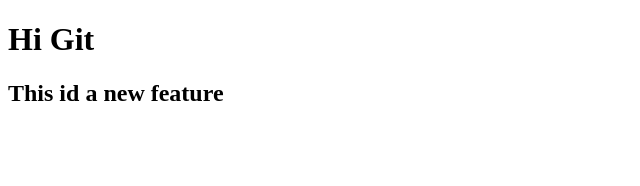
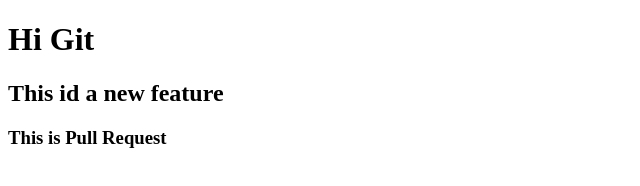
Before and after one commit to aniketbiradar-official/localrepo, a plain HTML site: page index.html in a window 1280 px wide. Shown: the whole page, without its empty margins (0-640 px from the left). Drawn offline with Linux system fonts and the light colour scheme.

Commit message:
Pull Request add

```diff
--- a/index.html
+++ b/index.html
@@ -8,5 +8,6 @@
 <body>
     <h1>Hi Git</h1>
     <h2>This id a new feature</h2>
+    <h3>This is Pull Request</h3>
 </body>
 </html>
```
